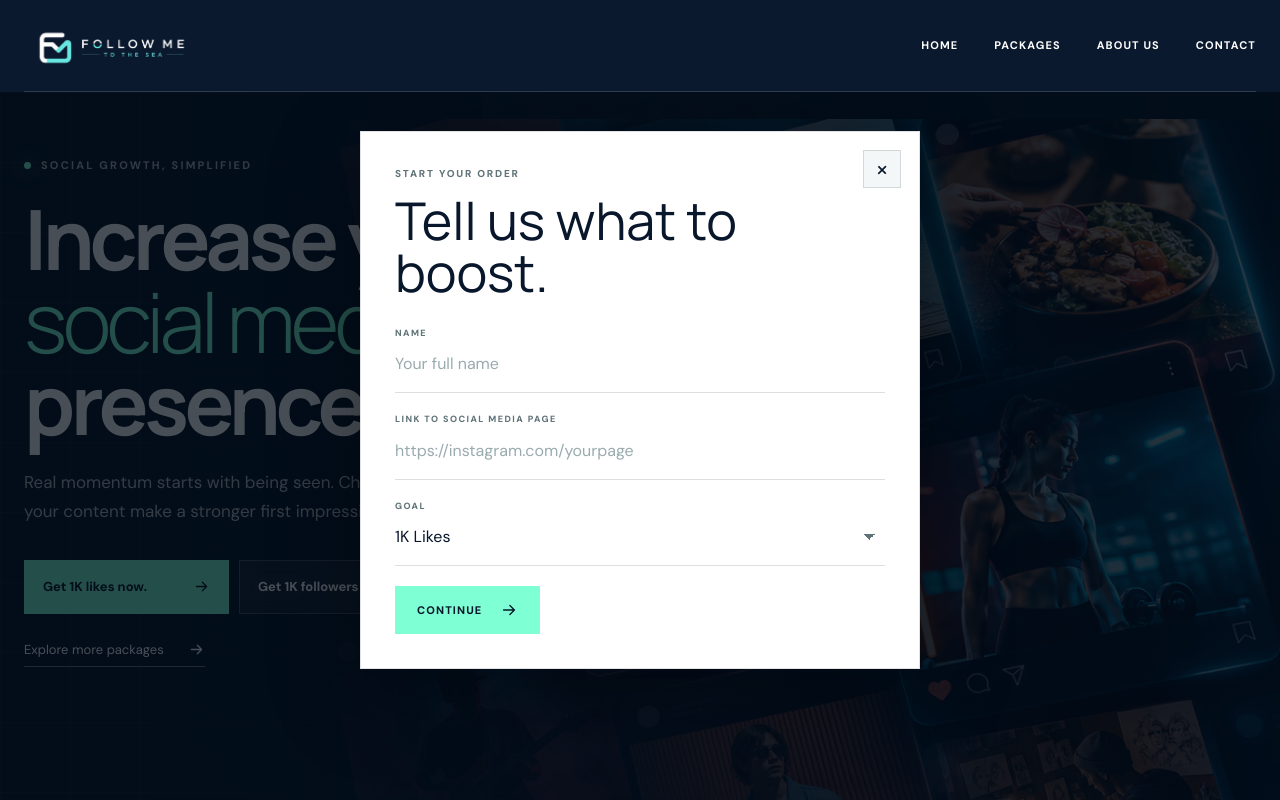
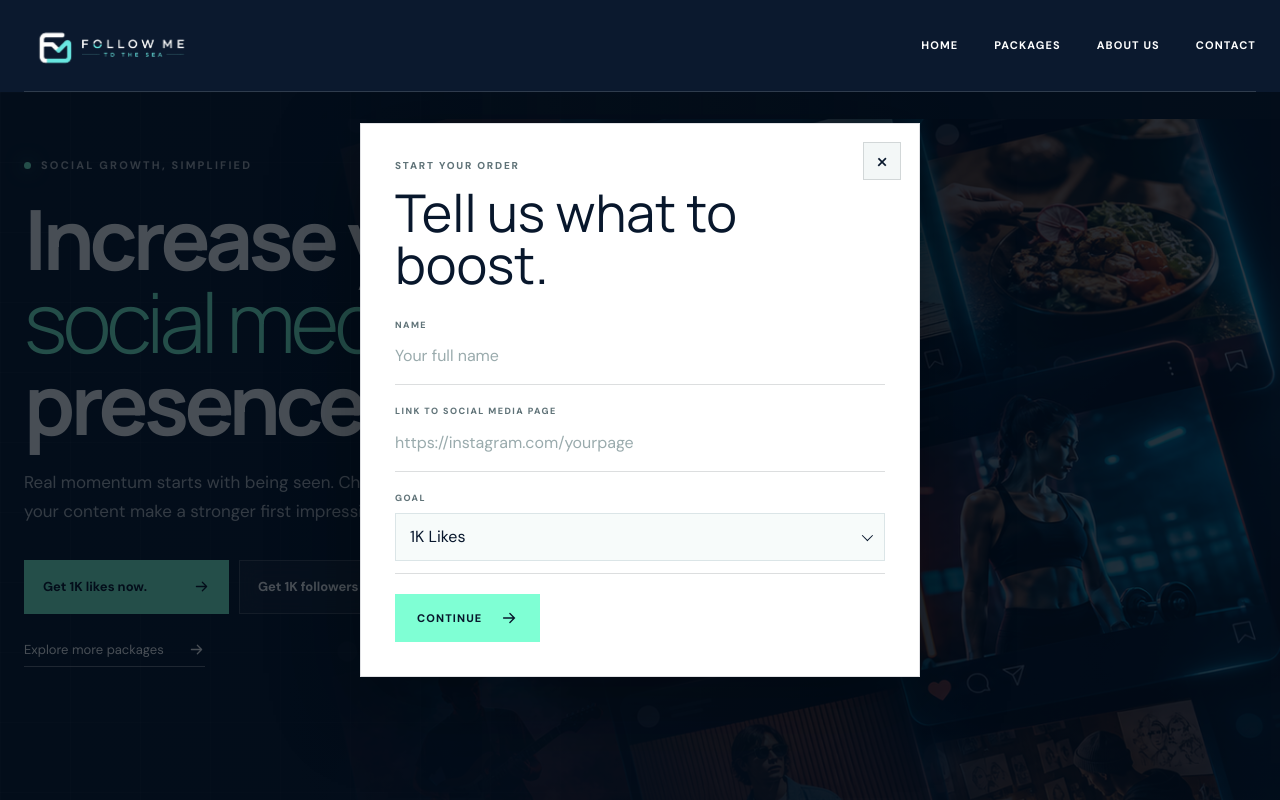
Before and after one commit to kenneth-tech/Followmetothesea, a Next.js app: page / in a window 1280 px wide. Both pictures are taken after a click on the button "Get 1K likes now.". Shown: the top 800 px of the page. Built offline with nearby package versions, Linux system fonts and the light colour scheme.

Commit message:
Improve order goal dropdown design

```diff
--- a/src/app/globals.css
+++ b/src/app/globals.css
@@ -1048,7 +1048,7 @@ footer nav svg {
   padding-bottom: 12px;
 }
 
-.order-popup-form label span {
+.order-popup-form label > span {
   color: #607378;
   font-size: 9px;
   font-weight: 800;
@@ -1056,8 +1056,7 @@ footer nav svg {
   text-transform: uppercase;
 }
 
-.order-popup-form input,
-.order-popup-form select {
+.order-popup-form input {
   background: transparent;
   border: 0;
   color: var(--navy);
@@ -1068,21 +1067,124 @@ footer nav svg {
   width: 100%;
 }
 
-.order-popup-form select {
-  appearance: none;
-  background:
-    linear-gradient(45deg, transparent 50%, #607378 50%) calc(100% - 15px) 50% / 6px 6px no-repeat,
-    linear-gradient(135deg, #607378 50%, transparent 50%) calc(100% - 10px) 50% / 6px 6px no-repeat;
-  cursor: pointer;
-  padding-right: 30px;
-}
-
-.order-popup-form select option {
-  color: var(--navy);
-}
-
 .order-popup-form input::placeholder {
   color: #9aabad;
+}
+
+.order-goal-picker {
+  position: relative;
+}
+
+.order-goal-trigger {
+  align-items: center;
+  background: #f7fbfa;
+  border: 1px solid #dbe5e7;
+  color: #7a8f94;
+  cursor: pointer;
+  display: flex;
+  font: inherit;
+  font-size: 16px;
+  justify-content: space-between;
+  min-height: 48px;
+  outline: 0;
+  padding: 0 14px;
+  text-align: left;
+  transition: border-color .2s ease, box-shadow .2s ease, color .2s ease;
+  width: 100%;
+}
+
+.order-goal-trigger:hover,
+.order-goal-trigger:focus-visible,
+.order-goal-trigger.is-open {
+  border-color: var(--aqua);
+  box-shadow: 0 0 0 3px rgba(109, 248, 206, .22);
+}
+
+.order-goal-trigger.has-value {
+  color: var(--navy);
+}
+
+.order-goal-chevron {
+  border-bottom: 1px solid currentColor;
+  border-right: 1px solid currentColor;
+  flex: 0 0 auto;
+  height: 8px;
+  margin-left: 14px;
+  transform: rotate(45deg) translateY(-2px);
+  transition: transform .2s ease;
+  width: 8px;
+}
+
+.order-goal-trigger.is-open .order-goal-chevron {
+  transform: rotate(225deg) translate(-2px, -2px);
+}
+
+.order-goal-menu {
+  background: white;
+  border: 1px solid #dbe5e7;
+  box-shadow: 0 18px 45px rgba(4, 20, 39, .16);
+  display: grid;
+  gap: 12px;
+  left: 0;
+  max-height: 310px;
+  overflow-y: auto;
+  padding: 12px;
+  position: absolute;
+  right: 0;
+  top: calc(100% + 8px);
+  z-index: 10;
+}
+
+.order-goal-group {
+  display: grid;
+  gap: 6px;
+}
+
+.order-goal-group p {
+  color: #607378;
+  font-size: 9px;
+  font-weight: 800;
+  letter-spacing: .14em;
+  margin: 0 2px 2px;
+  text-transform: uppercase;
+}
+
+.order-goal-option {
+  align-items: center;
+  background: #f7fbfa;
+  border: 1px solid transparent;
+  color: var(--navy);
+  cursor: pointer;
+  display: flex;
+  font: inherit;
+  font-size: 15px;
+  justify-content: space-between;
+  min-height: 42px;
+  padding: 0 12px;
+  text-align: left;
+  transition: background .2s ease, border-color .2s ease, transform .2s ease;
+  width: 100%;
+}
+
+.order-goal-option:hover,
+.order-goal-option:focus-visible {
+  background: rgba(109, 248, 206, .18);
+  border-color: rgba(109, 248, 206, .72);
+  outline: 0;
+  transform: translateX(3px);
+}
+
+.order-goal-option.is-selected {
+  background: var(--aqua);
+  border-color: var(--aqua);
+}
+
+.order-goal-option span:last-child {
+  color: #315e60;
+  font-size: 9px;
+  font-weight: 800;
+  letter-spacing: .1em;
+  text-transform: uppercase;
 }
 
 .order-popup-form small {
@@ -1090,7 +1192,7 @@ footer nav svg {
   font-size: 12px;
 }
 
-.order-popup-form button,
+.order-popup-form .order-popup-submit,
 .order-popup-next-step button {
   align-items: center;
   background: var(--aqua);
@@ -1109,7 +1211,7 @@ footer nav svg {
   width: fit-content;
 }
 
-.order-popup-form button svg {
+.order-popup-form .order-popup-submit svg {
   fill: none;
   height: 18px;
   stroke: currentColor;
--- a/src/app/order-draft.ts
+++ b/src/app/order-draft.ts
@@ -1,14 +1,21 @@
-export const ORDER_GOAL_OPTIONS = [
-  "1K Followers",
-  "2K Followers",
-  "5K Followers",
-  "1K Likes",
-  "2K Likes",
-  "5K Likes",
-  "1K Views",
-  "5K Views",
-  "10K Views",
+export const ORDER_GOAL_GROUPS = [
+  {
+    label: "Follower Packages",
+    options: ["1K Followers", "2K Followers", "5K Followers"],
+  },
+  {
+    label: "Like Packages",
+    options: ["1K Likes", "2K Likes", "5K Likes"],
+  },
+  {
+    label: "View Packages",
+    options: ["1K Views", "5K Views", "10K Views"],
+  },
 ] as const;
+
+export const ORDER_GOAL_OPTIONS = ORDER_GOAL_GROUPS.flatMap(
+  (group) => group.options,
+);
 
 export type OrderDraft = {
   name: string;
--- a/src/app/order-popup.tsx
+++ b/src/app/order-popup.tsx
@@ -1,9 +1,16 @@
 "use client";
 
-import { FormEvent, ReactNode, useEffect, useId, useState } from "react";
+import {
+  FormEvent,
+  ReactNode,
+  useEffect,
+  useId,
+  useState,
+  type FocusEvent,
+} from "react";
 import { ArrowIcon } from "./arrow-icon";
 import {
-  ORDER_GOAL_OPTIONS,
+  ORDER_GOAL_GROUPS,
   createOrderDraft,
   validateOrderDraft,
   type OrderDraft,
@@ -30,6 +37,7 @@ export function OrderPopup({
   );
   const [errors, setErrors] = useState<OrderDraftErrors>({});
   const [continued, setContinued] = useState(false);
+  const [isGoalPickerOpen, setIsGoalPickerOpen] = useState(false);
 
   useEffect(() => {
     if (!isOpen) {
@@ -50,12 +58,28 @@ export function OrderPopup({
     setDraft(createOrderDraft(initialGoal));
     setErrors({});
     setContinued(false);
+    setIsGoalPickerOpen(false);
     setIsOpen(true);
   }
 
   function updateField(field: keyof OrderDraft, value: string) {
     setDraft((current) => ({ ...current, [field]: value }));
     setErrors((current) => ({ ...current, [field]: undefined }));
+  }
+
+  function selectGoal(goal: string) {
+    updateField("goal", goal);
+    setIsGoalPickerOpen(false);
+  }
+
+  function handleGoalPickerBlur(event: FocusEvent<HTMLDivElement>) {
+    const nextTarget = event.relatedTarget;
+
+    if (nextTarget instanceof Node && event.currentTarget.contains(nextTarget)) {
+      return;
+    }
+
+    setIsGoalPickerOpen(false);
   }
 
   function handleSubmit(event: FormEvent<HTMLFormElement>) {
@@ -142,22 +166,55 @@ export function OrderPopup({
                   </label>
                   <label>
                     <span>Goal</span>
-                    <select
-                      onChange={(event) =>
-                        updateField("goal", event.target.value)
-                      }
-                      value={draft.goal}
+                    <div
+                      className="order-goal-picker"
+                      onBlur={handleGoalPickerBlur}
                     >
-                      <option value="">Select a package</option>
-                      {ORDER_GOAL_OPTIONS.map((goal) => (
-                        <option key={goal} value={goal}>
-                          {goal}
-                        </option>
-                      ))}
-                    </select>
+                      <button
+                        aria-expanded={isGoalPickerOpen}
+                        aria-haspopup="listbox"
+                        className={`order-goal-trigger${draft.goal ? " has-value" : ""}${isGoalPickerOpen ? " is-open" : ""}`}
+                        onClick={() =>
+                          setIsGoalPickerOpen((current) => !current)
+                        }
+                        type="button"
+                      >
+                        <span>{draft.goal || "Select a package"}</span>
+                        <span aria-hidden="true" className="order-goal-chevron" />
+                      </button>
+
+                      {isGoalPickerOpen && (
+                        <div className="order-goal-menu" role="listbox">
+                          {ORDER_GOAL_GROUPS.map((group) => (
+                            <div
+                              className="order-goal-group"
+                              key={group.label}
+                              role="group"
+                            >
+                              <p>{group.label}</p>
+                              {group.options.map((goal) => (
+                                <button
+                                  aria-selected={draft.goal === goal}
+                                  className={`order-goal-option${draft.goal === goal ? " is-selected" : ""}`}
+                                  key={goal}
+                                  onClick={() => selectGoal(goal)}
+                                  role="option"
+                                  type="button"
+                                >
+                                  <span>{goal}</span>
+                                  {draft.goal === goal && (
+                                    <span aria-hidden="true">Selected</span>
+                                  )}
+                                </button>
+                              ))}
+                            </div>
+                          ))}
+                        </div>
+                      )}
+                    </div>
                     {errors.goal && <small>{errors.goal}</small>}
                   </label>
-                  <button type="submit">
+                  <button className="order-popup-submit" type="submit">
                     Continue <ArrowIcon />
                   </button>
                 </form>
```
Also changed, not shown: 1 other file (tests, documents, lock files or other folders).
